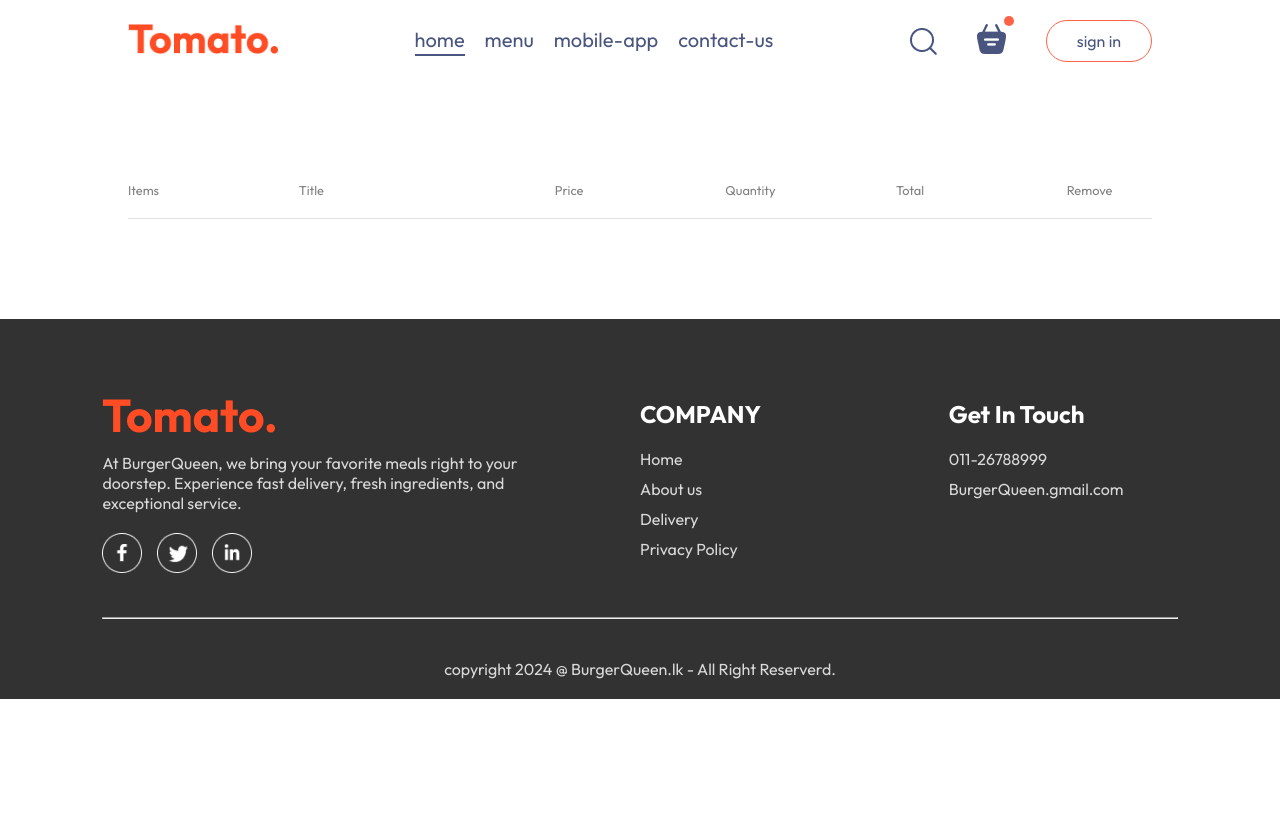
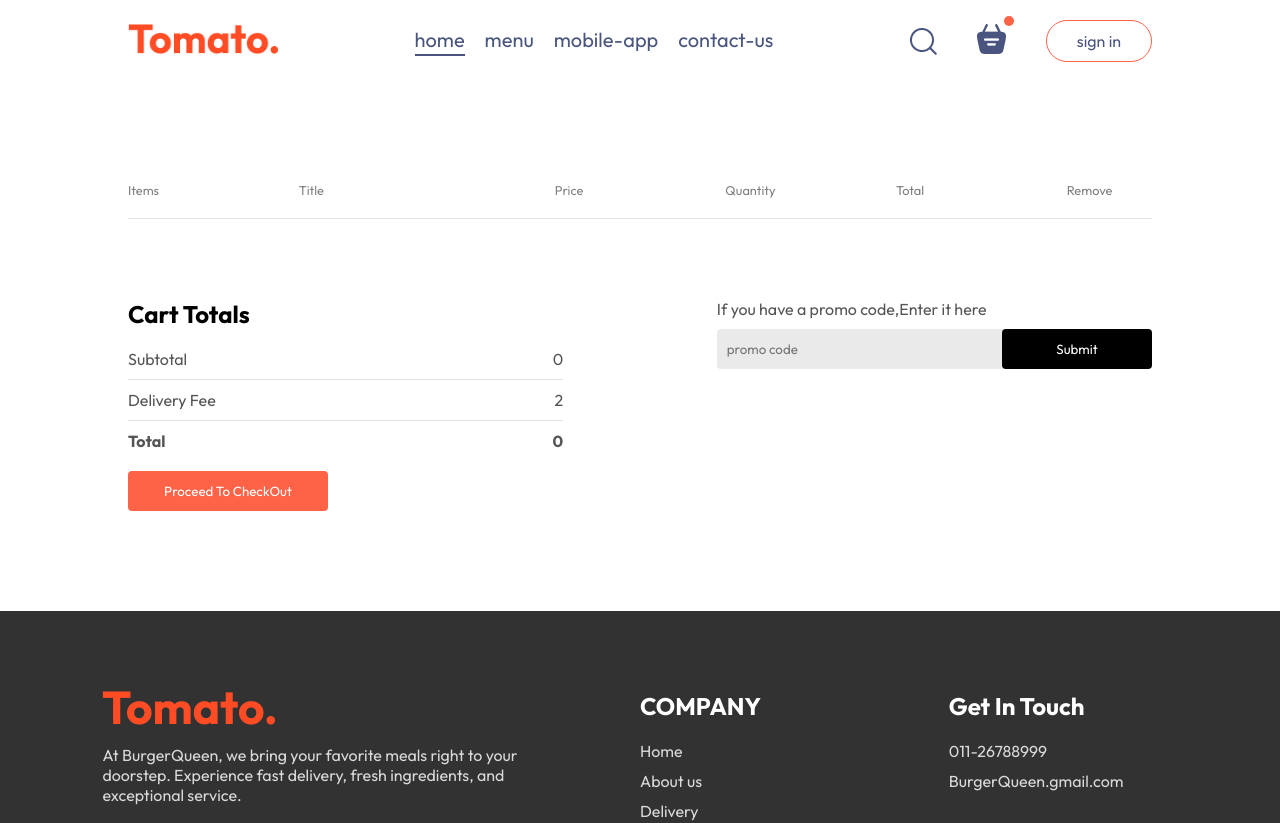
Before and after one commit to Burger-Queen-Food/Online-Food-Delivery-App, a React (Vite) app in the folder frontend/: page /cart in a window 1280 px wide. Shown: the top 823 px of the page. Before the commit the page ends 800 px from the top, so only its background shows below. Built offline with nearby package versions, Linux system fonts and the light colour scheme.

Commit message:
Cart Display

```diff
--- a/frontend/src/pages/Cart/Cart.css
+++ b/frontend/src/pages/Cart/Cart.css
@@ -28,3 +28,70 @@
 .cart-items-item .cross {
     cursor: pointer;
 }
+
+.cart-bottom {
+    margin-top: 80px;
+    display: flex;
+    justify-content: space-between;
+    gap: max(12vw, 20px);
+}
+
+.cart-total {
+    flex: 1;
+    display: flex;
+    flex-direction: column;
+    gap: 20px;
+}
+
+.cart-total-details {
+    display: flex;
+    justify-content: space-between;
+    color: #555;
+}
+
+.cart-total hr {
+    margin: 10px 0px;
+}
+
+.cart-total button {
+    border: none;
+    color: white;
+    background-color: tomato;
+    width: max(15vw, 200px);
+    padding: 12px 0px;
+    border-radius: 4px;
+    cursor: pointer;
+}
+
+.cart-promocode {
+    flex: 1;
+}
+
+.cart-promocode p {
+    color: #555;
+}
+
+.cart-promocode-input {
+    margin-top: 10px;
+    display: flex;
+    justify-content: space-between;
+    align-items: center;
+    background-color: #eaeaea;
+    border-radius: 4px;
+}
+
+.cart-promocode-input input {
+    background: transparent;
+    border: none;
+    outline: none;
+    padding-left: 10px;
+}
+
+.cart-promocode-input button {
+    width: max(10vw, 150px);
+    padding: 12px 5px;
+    background-color: black;
+    border: none;
+    color: white;
+    border-radius: 4px;
+}
--- a/frontend/src/pages/Cart/Cart.jsx
+++ b/frontend/src/pages/Cart/Cart.jsx
@@ -37,6 +37,38 @@
                 })}
             </div>
 
+            <div className="cart-bottom">
+                <div className="cart-total">
+                    <h2>Cart Totals</h2>
+                    <div>
+                        <div className="cart-total-details">
+                            <p>Subtotal</p>
+                            <p>{0}</p>
+                        </div>
+                        <hr />
+                        <div className="cart-total-details">
+                            <p>Delivery Fee</p>
+                            <p>{2}</p>
+                        </div>
+                        <hr />
+                        <div className="cart-total-details">
+                            <b>Total</b>
+                            <b>{0}</b>
+                        </div>
+                    </div>
+                    <button>Proceed To CheckOut</button>
+                </div>
+                <div className="cart-promocode">
+                    <div>
+                        <p>If you have a promo code,Enter it here</p>
+                        <div className="cart-promocode-input">
+                            <input type="text" placeholder='promo code' />
+                            <button>Submit</button>
+                        </div>
+                    </div>
+                </div>
+            </div>
+
         </div>
     )
 }
```
